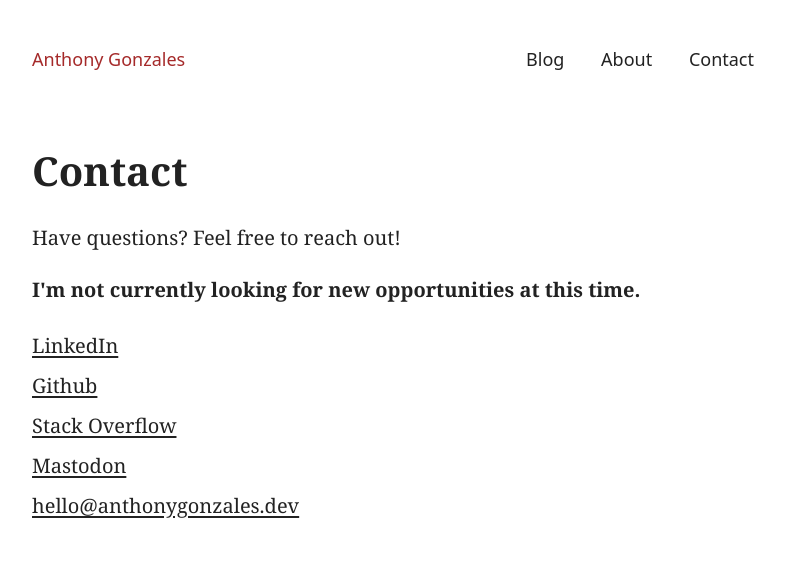
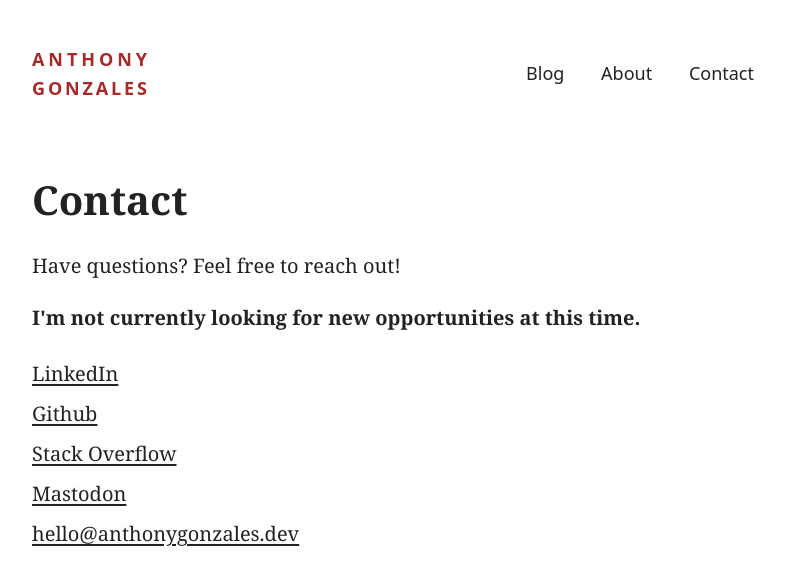
Before and after one commit to antgonzales/antgonzales.github.io, a Jekyll site: the page built from contact.html, in a window 1280 px wide. Shown: the top 585 px of the page, without its empty margins (239-1024 px from the left). Built offline with Jekyll 4.4.1, drawn with Linux system fonts in a browser that asks for light colours.

Commit message:
Remove intro
Add logo information. Use latest post for intro of blog.

```diff
--- a/_includes/header.html
+++ b/_includes/header.html
@@ -1,7 +1,27 @@
 <header class="header container max-width">
   <div class="header-inner">
     <div class="nav-logo">
-      <a href="/">Anthony Gonzales</a>
+      <a href="/">
+        <span class="name">
+          <span>A</span>
+          <span>n</span>
+          <span>t</span>
+          <span>h</span>
+          <span>o</span>
+          <span>n</span>
+          <span>y</span>
+        </span>
+        <span class="name">
+          <span>G</span>
+          <span>o</span>
+          <span>n</span>
+          <span>z</span>
+          <span>a</span>
+          <span>l</span>
+          <span>e</span>
+          <span>s</span>
+        </span>
+      </a>
     </div>
     <nav role="navigation">
       <ul class="main-nav">
--- a/_sass/_header.scss
+++ b/_sass/_header.scss
@@ -14,8 +14,9 @@
 
 .header-inner {
   display: flex;
+  width: 100%;
   justify-content: space-between;
-  width: 100%;
+  align-items: center;
 }
 
 .main-nav {
@@ -29,6 +30,18 @@
   margin-right: $line-height-computed-half;
 }
 
+.nav-logo {
+  width: 11.5rem;
+}
+
+.nav-logo .name {
+  display: flex;
+  flex-direction: row;
+  justify-content: space-between;
+}
+
 .nav-logo a {
   color: $ox-blood;
+  font-weight: 600;
+  text-transform: uppercase;
 }
```
Also changed, not shown: index.html (+23 -10 lines).
